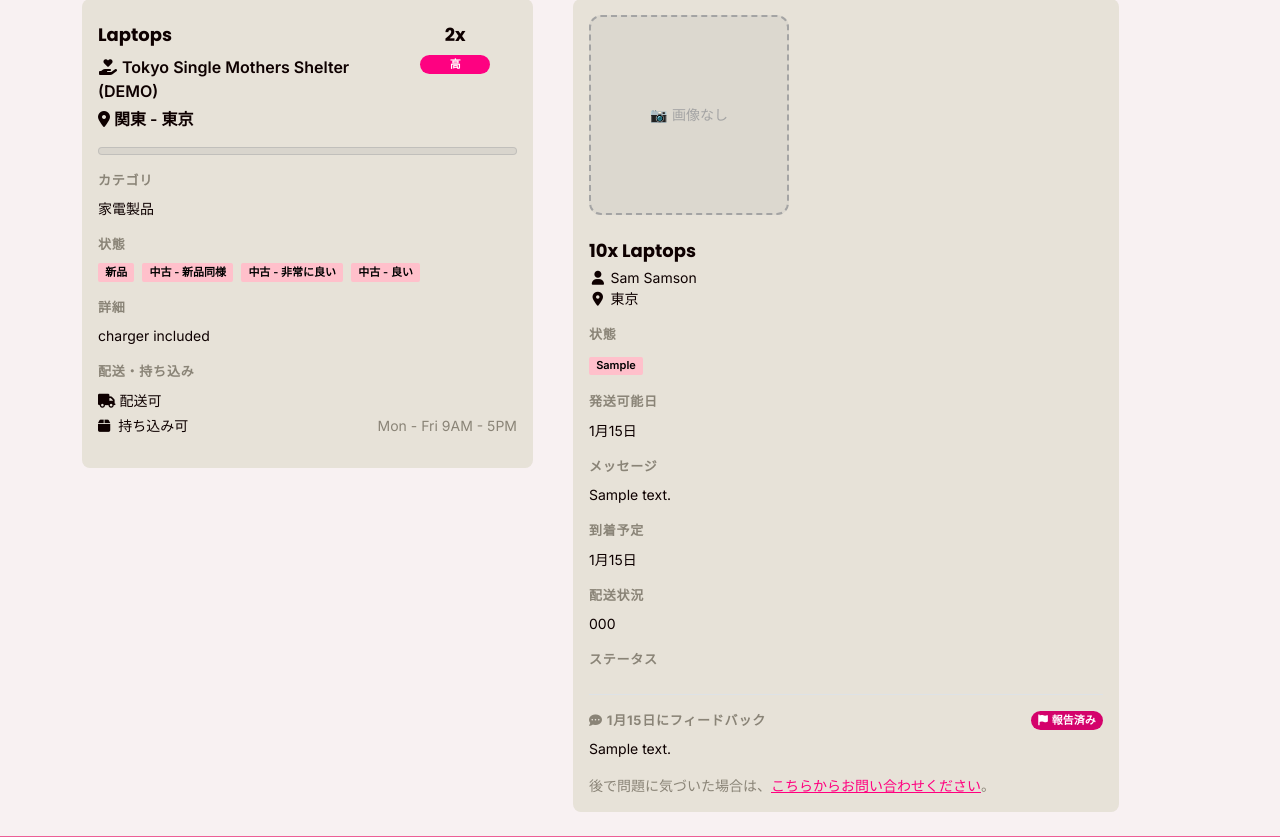
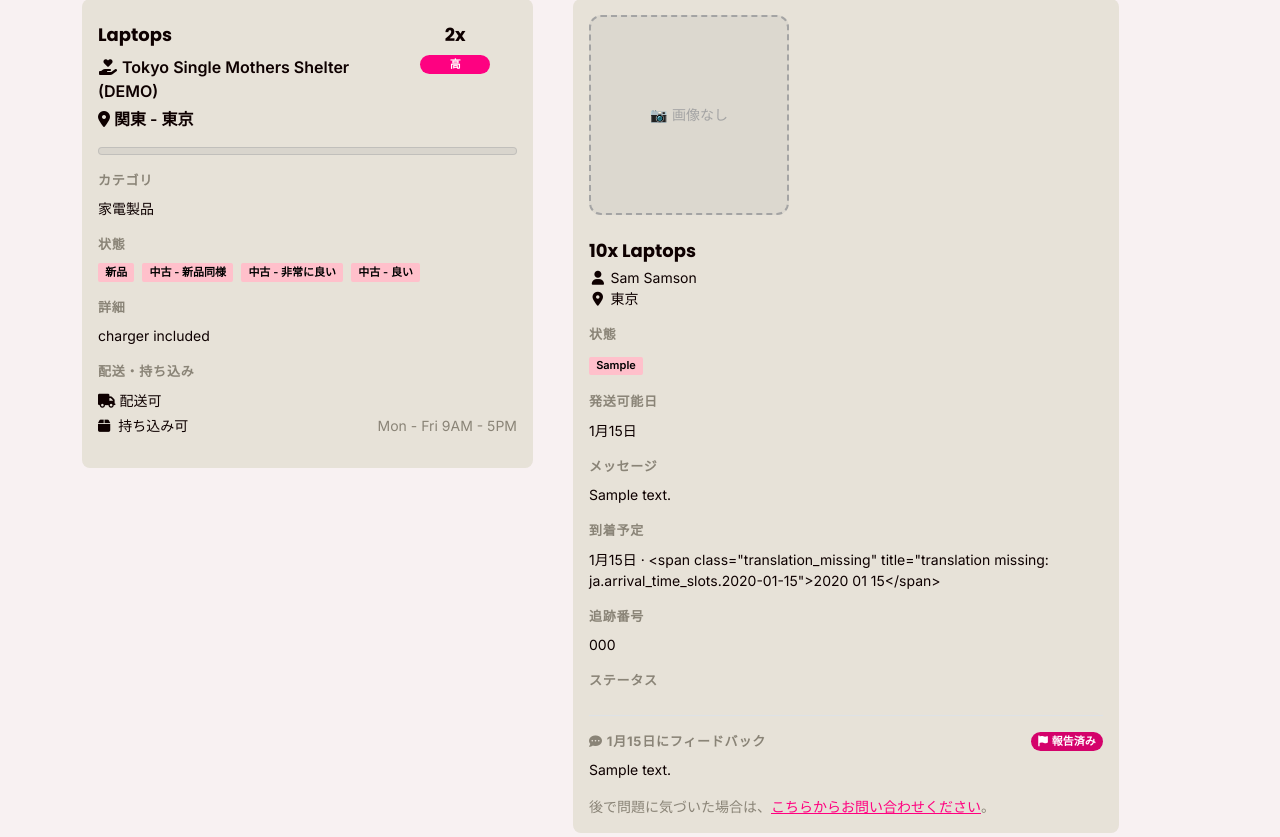
Before and after one commit to kwood6319/kifor-match, a Rails app: page /ja/offers/1?switch_locale=ja in a window 1280 px wide. Shown: the part 55-892 px from the top of the page. Run offline with Rails 7, Linux system fonts and the light colour scheme; a user stored in the database is signed in; data comes from the database, SQL or seed files in the repository; tables that the repository leaves empty hold one stand-in row (values such as "Sample post"); style sheets or scripts are compiled from the project's sources; parts of the project's set-up code (start-up, migrations or seed data) failed here and were passed over; some libraries are stand-ins or nearby versions.

Commit message:
Adding times to the shipping information

```diff
--- a/app/controllers/offers_controller.rb
+++ b/app/controllers/offers_controller.rb
@@ -110,7 +110,7 @@ class OffersController < ApplicationController
 
   def offer_params
     params.require(:offer).permit(:quantity_offered, :condition, :message, :ship_by_day, :ship_by_month_year,
-                                  :estimated_arrival, :arrival_day, :arrival_month_year, :tracking_number, :rejection_reason,
+                                  :estimated_arrival, :estimated_arrival_time, :arrival_day, :arrival_month_year, :tracking_number, :rejection_reason,
                                   photos: [], remove_photo_ids: [])
   end
 
--- a/app/helpers/application_helper.rb
+++ b/app/helpers/application_helper.rb
@@ -52,10 +52,24 @@ module ApplicationHelper
 
   def offer_ship_date(offer)
     if offer.shipped_or_later?
-      { label: t("statuses.donor.arriving"), date: offer.estimated_arrival } if offer.estimated_arrival
+      if offer.estimated_arrival
+        { label: t("statuses.donor.arriving"), date: offer.estimated_arrival, time: offer.estimated_arrival_time }
+      end
     elsif offer.can_ship_by
       { label: t("offers.can_ship_by"), date: offer.can_ship_by }
     end
+  end
+
+  # e.g. "Oct 26 · 14:00-16:00"; the delivery window is only set once shipped
+  def ship_date_text(ship_date)
+    text = l(ship_date[:date], format: :short)
+    return text if ship_date[:time].blank?
+
+    "#{text} · #{t("arrival_time_slots.#{ship_date[:time]}")}"
+  end
+
+  def arrival_text(offer)
+    ship_date_text(date: offer.estimated_arrival, time: offer.estimated_arrival_time)
   end
 
   # Icon shown before a charity's name
--- a/app/models/offer.rb
+++ b/app/models/offer.rb
@@ -37,7 +37,10 @@ class Offer < ApplicationRecord
   scope :active, -> { where(active: true) }
   scope :unarchived, -> { where(archived_at: nil) }
 
-  SHIPPING_FIELDS = %w[estimated_arrival tracking_number].freeze
+  SHIPPING_FIELDS = %w[estimated_arrival estimated_arrival_time tracking_number].freeze
+
+  # Standard Japanese courier delivery windows (Yamato, Sagawa, Japan Post)
+  ARRIVAL_TIME_SLOTS = %w[morning 14_16 16_18 18_20 19_21].freeze
   IGNORED_AMENDMENT_FIELDS = %w[status updated_at rejection_reason active archived_at].freeze
 
   validates :quantity_offered, presence: true, numericality: { only_integer: true, greater_than: 0 }
@@ -45,6 +48,7 @@ class Offer < ApplicationRecord
   validates :condition, presence: true, inclusion: { in: Request::CONDITIONS, allow_blank: true }
   validates :can_ship_by, presence: true
   validates :status, inclusion: { in: STATUSES }
+  validates :estimated_arrival_time, inclusion: { in: ARRIVAL_TIME_SLOTS }, allow_blank: true
 
   validate :photos_attached
 
--- a/app/views/charities/dashboards/_offer_tracker_list.html.erb
+++ b/app/views/charities/dashboards/_offer_tracker_list.html.erb
@@ -14,7 +14,7 @@
         </p>
         <% if (ship_date = offer_ship_date(offer)) %>
           <p class="km--text-card-content mb-0" title="<%= ship_date[:label] %>">
-            <i class="fa-solid fa-truck fa-fw me-1"></i><%= l(ship_date[:date], format: :short) %>
+            <i class="fa-solid fa-truck fa-fw me-1"></i><%= ship_date_text(ship_date) %>
           </p>
         <% end %>
         <p class="km--text-card-content mb-0" title="<%= t("dashboard.alerts") %>">
--- a/app/views/donors/_offer_list_card.html.erb
+++ b/app/views/donors/_offer_list_card.html.erb
@@ -16,7 +16,7 @@
     </p>
     <% if (ship_date = offer_ship_date(offer)) %>
       <p class="km--text-card-content mb-1" title="<%= ship_date[:label] %>">
-        <i class="fa-solid fa-truck fa-fw me-1"></i><%= l(ship_date[:date], format: :short) %>
+        <i class="fa-solid fa-truck fa-fw me-1"></i><%= ship_date_text(ship_date) %>
       </p>
     <% end %>
     <% if offer.message.present? %>
--- a/app/views/donors/dashboards/_offer_tracker_list.html.erb
+++ b/app/views/donors/dashboards/_offer_tracker_list.html.erb
@@ -25,7 +25,7 @@
         </p>
         <% if (ship_date = offer_ship_date(offer)) %>
           <p class="km--text-card-content mb-0" title="<%= ship_date[:label] %>">
-            <i class="fa-solid fa-truck fa-fw me-1"></i><%= l(ship_date[:date], format: :short) %>
+            <i class="fa-solid fa-truck fa-fw me-1"></i><%= ship_date_text(ship_date) %>
           </p>
         <% end %>
         <p class="km--text-card-content mb-0" title="<%= t("dashboard.alerts") %>">
--- a/app/views/offers/show.html.erb
+++ b/app/views/offers/show.html.erb
@@ -28,7 +28,7 @@
         <% if (ship_date = offer_ship_date(@offer)) %>
           <div class="mb-3">
             <p class="km--text-card-category km--text-soft mb-2"><%= ship_date[:label] %></p>
-            <p class="km--text-card-content mb-0"><%= l(ship_date[:date], format: :short) %></p>
+            <p class="km--text-card-content mb-0"><%= ship_date_text(ship_date) %></p>
           </div>
         <% end %>
         <% if @offer.message.present? %>
@@ -40,7 +40,7 @@
         <% if @offer.estimated_arrival.present? %>
           <div class="mb-3">
             <p class="km--text-card-category km--text-soft mb-2"><%= t("statuses.donor.arriving") %></p>
-            <p class="km--text-card-content mb-0"><%= l(@offer.estimated_arrival, format: :short) %></p>
+            <p class="km--text-card-content mb-0"><%= arrival_text(@offer) %></p>
           </div>
         <% end %>
         <% if @offer.tracking_number.present? %>
--- a/app/views/requests/_charity_offer_card.html.erb
+++ b/app/views/requests/_charity_offer_card.html.erb
@@ -34,7 +34,7 @@
       </p>
       <% if (ship_date = offer_ship_date(offer)) %>
         <p class="km--text-card-content mb-0" title="<%= ship_date[:label] %>">
-          <i class="fa-solid fa-truck fa-fw me-1"></i><%= l(ship_date[:date], format: :short) %>
+          <i class="fa-solid fa-truck fa-fw me-1"></i><%= ship_date_text(ship_date) %>
         </p>
       <% end %>
       <% if offer.message.present? %>
@@ -75,7 +75,7 @@
           <p class="km--text-card-content mb-1"><%= offer.charity_alert_message %></p>
         <% end %>
         <p class="km--text-card-content mb-0">
-          <strong><%= t("statuses.donor.arriving") %>:</strong> <%= offer.estimated_arrival || "?" %>
+          <strong><%= t("statuses.donor.arriving") %>:</strong> <%= offer.estimated_arrival ? arrival_text(offer) : "?" %>
         </p>
         <p class="km--text-card-content mb-0">
           <strong><%= t("statuses.donor.tracking_info") %>:</strong> <%= offer.tracking_number.presence || "?" %>
--- a/config/locales/en.yml
+++ b/config/locales/en.yml
@@ -151,6 +151,7 @@ en:
       tracking_info: "Tracking information"
       tracking_prompt: "Enter tracking number"
       arriving: "Estimated arrival"
+      arrival_time: "Delivery time"
       received: "Received"
       completed: "Completed"
       flagged: "Flagged"
@@ -220,6 +221,14 @@ en:
     types:
       individual: "Individual"
       company: "Company"
+  # Keys are quoted so YAML doesn't read 14_16 as the number 1416
+  arrival_time_slots:
+    not_specified: "Not specified"
+    morning: "Morning (8:00-12:00)"
+    "14_16": "14:00-16:00"
+    "16_18": "16:00-18:00"
+    "18_20": "18:00-20:00"
+    "19_21": "19:00-21:00"
   shipping:
     address: "Shipping Address"
     shipping: "Shipping"
--- a/config/locales/ja.yml
+++ b/config/locales/ja.yml
@@ -119,9 +119,10 @@ ja:
       rejected_message: "寄付のお申し出ありがとうございます。誠に恐れ入りますが、今回はお断りすることとなりました。"
       shipped: "発送済み"
       shipped_message: "当団体は、お客様からのお問い合わせ内容を受け取りました。ご参考までに"
-      tracking_info: "配送状況"
+      tracking_info: "追跡番号"
       tracking_prompt: "追跡番号を入力してください"
       arriving: "到着予定"
+      arrival_time: "配達時間帯"
       received: "受信"
       completed: "完了"
       flagged: "フラグ付き"
@@ -191,6 +192,14 @@ ja:
     types:
       individual: "個人"
       company: "企業"
+  # Keys are quoted so YAML doesn't read 14_16 as the number 1416
+  arrival_time_slots:
+    not_specified: "指定なし"
+    morning: "午前中"
+    "14_16": "14時〜16時"
+    "16_18": "16時〜18時"
+    "18_20": "18時〜20時"
+    "19_21": "19時〜21時"
   shipping:
     address: "発送先住所"
     shipping: "配送"
--- /dev/null
+++ b/db/migrate/20261010062459_add_estimated_arrival_time_to_offers.rb
@@ -0,0 +1,5 @@
+class AddEstimatedArrivalTimeToOffers < ActiveRecord::Migration[8.1]
+  def change
+    add_column :offers, :estimated_arrival_time, :string
+  end
+end
```
Also changed, not shown: app/views/requests/_currentdonorexistingoffer.html.erb (+13 -4 lines), db/schema.rb.
